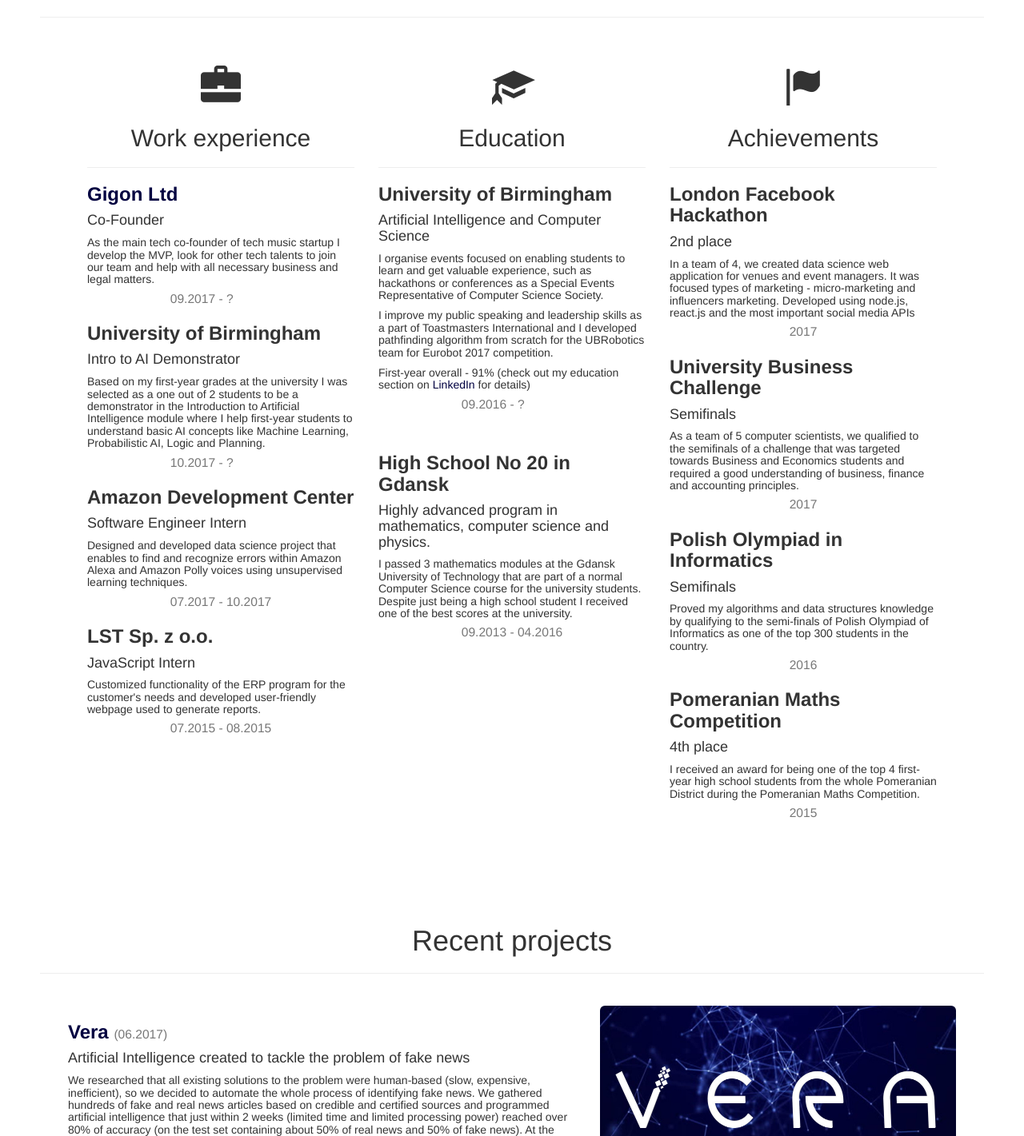
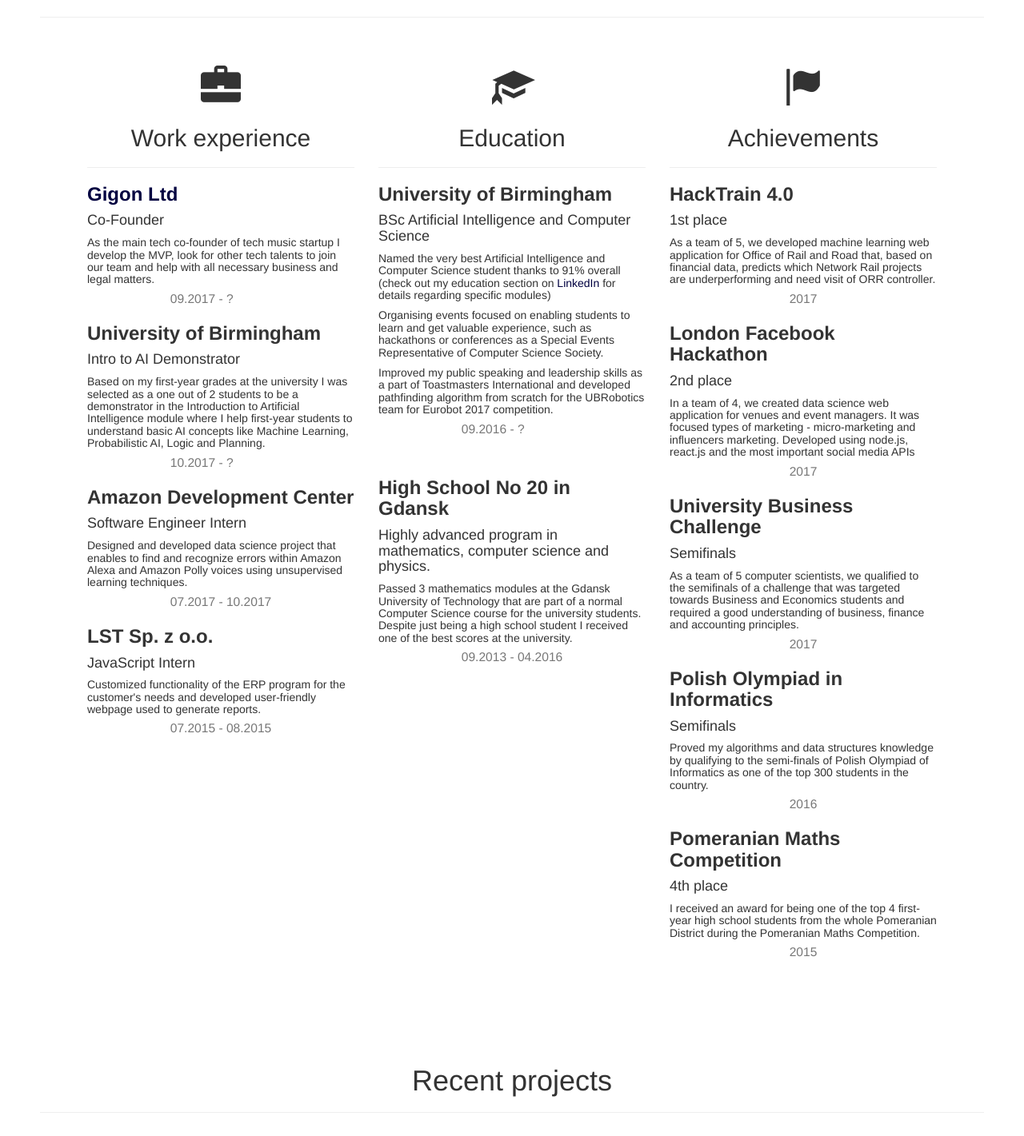
Before and after one commit to K-Kielak/PersonalWebsite, a Node server app: template views/index.ejs in a window 1280 px wide. Shown: the part 1832-3253 px from the top of the page at 80% size. Run offline with Node 20, Linux system fonts and the light colour scheme; the template is opened without the code that fills it, so the values that code supplies are empty; the visitor is signed in with stand-in values (Sample User, id 1); some libraries are stand-ins or nearby versions.

Commit message:
Update Bio

```diff
--- a/views/index.ejs
+++ b/views/index.ejs
@@ -262,15 +262,15 @@
          </div>
          <hr/>
          <h3><b>University of Birmingham</b></h3>
-         <h4>Artificial Intelligence and Computer Science</h4>
-         <h5>I organise events focused on enabling students to learn and get valuable experience, such as hackathons or conferences as a Special Events Representative of Computer Science Society.</h5>
-         <h5>I improve my public speaking and leadership skills as a part of Toastmasters International and I developed pathfinding algorithm from scratch for the UBRobotics team for Eurobot 2017 competition.</h5>
-         <h5>First-year overall - 91% (check out my education section on <a href="https://www.linkedin.com/in/kkielak">LinkedIn</a> for details)</h5>
+         <h4>BSc Artificial Intelligence and Computer Science</h4>
+         <h5>Named the very best Artificial Intelligence and Computer Science student thanks to 91% overall (check out my education section on <a href="https://www.linkedin.com/in/kkielak">LinkedIn</a> for details regarding specific modules)</h5>
+         <h5>Organising events focused on enabling students to learn and get valuable experience, such as hackathons or conferences as a Special Events Representative of Computer Science Society.</h5>
+         <h5>Improved my public speaking and leadership skills as a part of Toastmasters International and developed pathfinding algorithm from scratch for the UBRobotics team for Eurobot 2017 competition.</h5>
          <h3 class="text-center sub-text"><small>09.2016 - ?&nbsp;&nbsp;&nbsp;&nbsp;&nbsp;&nbsp;&nbsp;&nbsp;&nbsp;&nbsp;&nbsp;</small></h3>
          <br/>
          <h3><b>High School No 20 in Gdansk</b></h3>
          <h4>Highly advanced program in mathematics, computer science and physics.</h4>
-         <h5>I passed 3&nbsp;mathematics modules at the Gdansk University of Technology that are part of a normal Computer Science course for the university students. Despite just being a high school student I received one of the best scores at the university.</h5>
+         <h5>Passed 3&nbsp;mathematics modules at the Gdansk University of Technology that are part of a normal Computer Science course for the university students. Despite just being a high school student I received one of the best scores at the university.</h5>
          <h3 class="text-center sub-text"><small>09.2013 - 04.2016</small></h3>
        </div>
        <div class="col-sm-4">
@@ -279,6 +279,10 @@
            <h2>Achievements</h2>
          </div>
          <hr/>
+         <h3><b>HackTrain 4.0</b></h3>
+         <h4>1st place</h4>
+         <h5>As a team of 5, we developed machine learning web application for Office of Rail and Road that, based on financial data, predicts which Network Rail projects are underperforming and need visit of ORR controller. </h5>
+         <h3 class="text-center sub-text"><small>2017</small></h3>
          <h3><b>London Facebook Hackathon</b></h3>
          <h4>2nd place</h4>
          <h5>In a team of 4, we created data science web application for venues and event managers. It was focused types of marketing - micro-marketing and influencers marketing. Developed using node.js, react.js and the most important social media APIs </h5>
```
